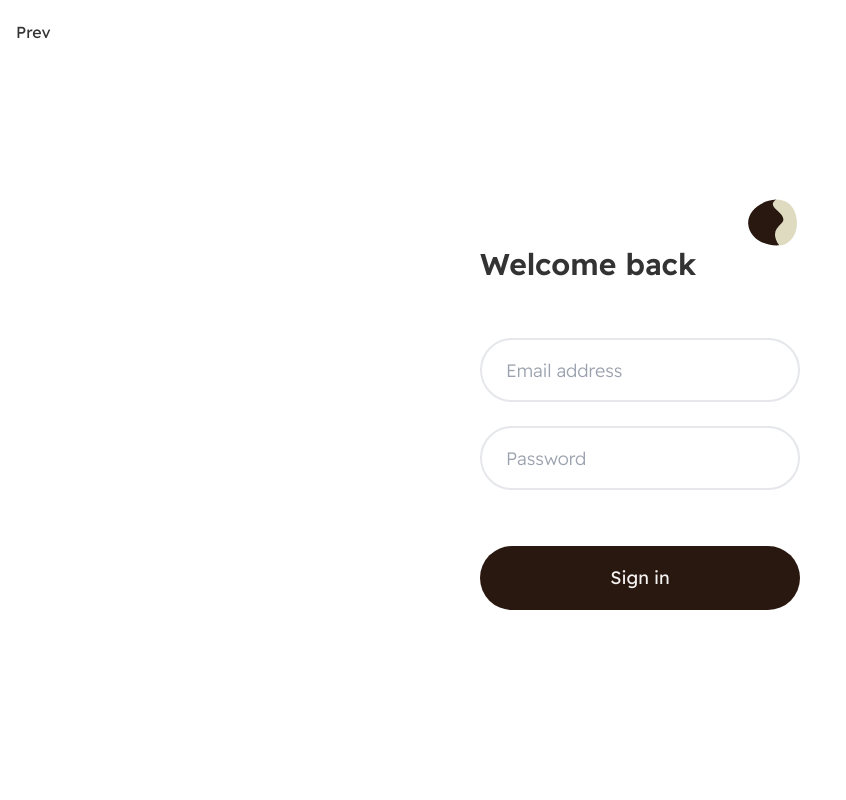
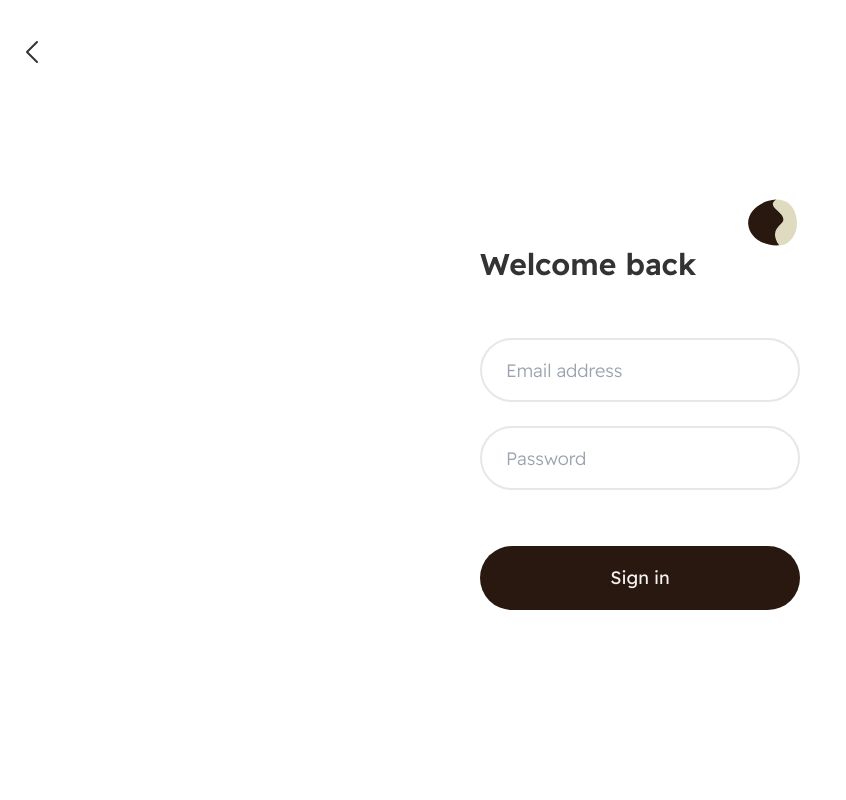
Before and after one commit to SamuelShally/ekko, a React (Create React App) app in the folder frontend/: page /login in a window 1280 px wide. Shown: the top 800 px of the page, without its empty margins (0-846 px from the left). Built offline with nearby package versions, Linux system fonts and the light colour scheme.

Commit message:
arrow svg

```diff
--- a/frontend/src/components/Previous.jsx
+++ b/frontend/src/components/Previous.jsx
@@ -1,7 +1,9 @@
 const Previous = () => {
     return (
         <div>
-            <h1 className="ml-4">Prev</h1>
+            <svg xmlns="http://www.w3.org/2000/svg" viewBox="0 0 24 24" fill="currentColor" className="w-8 h-8 m-4">
+                <path fillRule="evenodd" d="M7.72 12.53a.75.75 0 010-1.06l7.5-7.5a.75.75 0 111.06 1.06L9.31 12l6.97 6.97a.75.75 0 11-1.06 1.06l-7.5-7.5z" clipRule="evenodd" />
+            </svg>
         </div>
     )
 }
```
